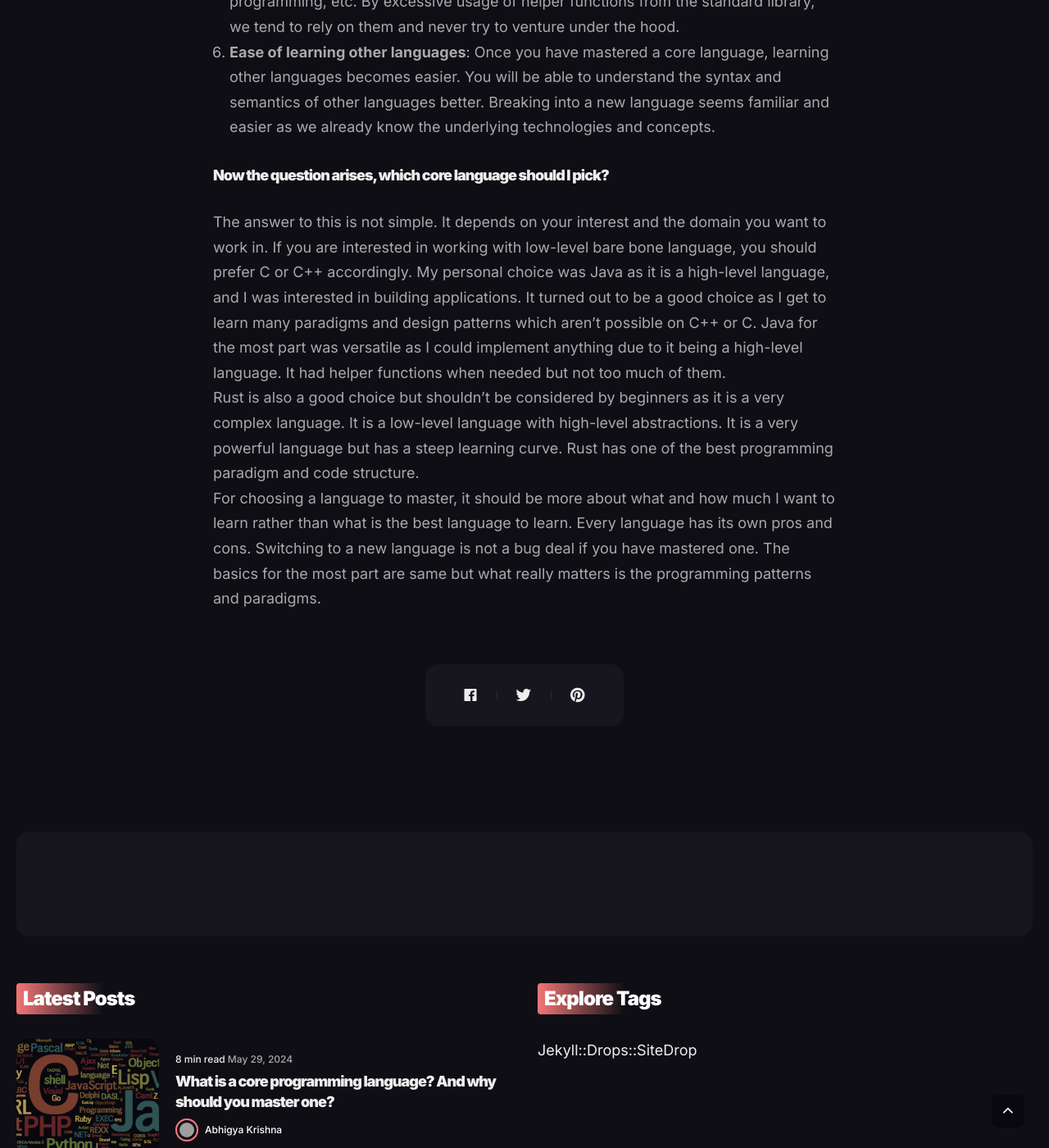
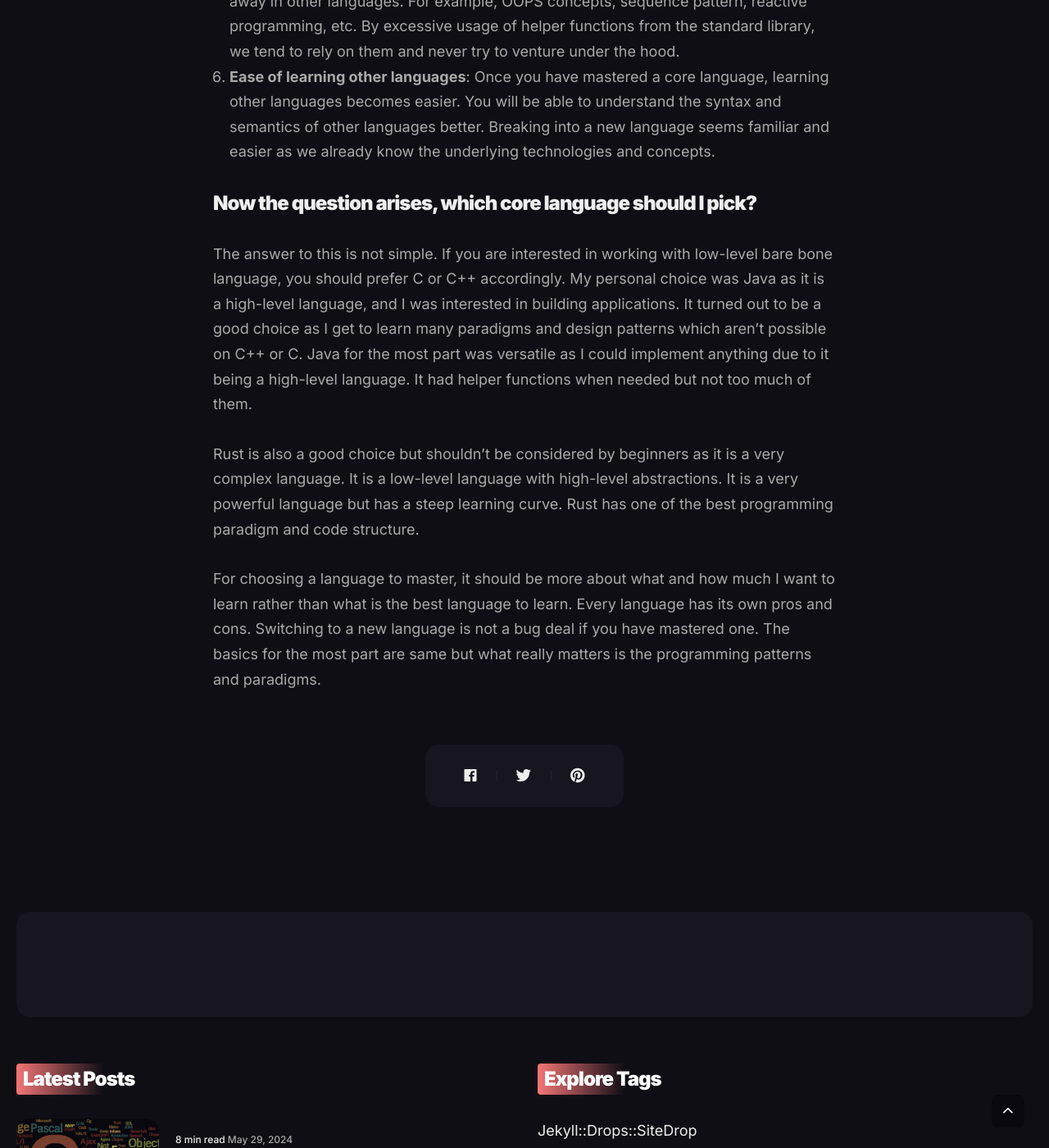
Before and after one commit to AbhigyaKrishna/AbhigyaKrishna.github.io, a Jekyll site: the page built from _posts/2024-05-30-What-is-a-core-language.md, in a window 1280 px wide and 1400 px high, scrolled down 4987 px. Shown: the whole window at 82% size. Built offline with Jekyll 4.4.1, drawn with Linux system fonts in a browser that asks for light colours; nearby versions of some CDN libraries; comment, search, counter and statistics services are not loaded; grey boxes are pictures that could not be loaded.

Commit message:
Tweaks to post and css

```diff
--- a/_posts/2024-05-30-What-is-a-core-language.md
+++ b/_posts/2024-05-30-What-is-a-core-language.md
@@ -52,7 +52,8 @@
 Interpreted languages are slower than compiled languages because they are compiled at runtime. But they are platform independent and easier to use. For example, a python code written on windows will run on Linux without any changes.
 
 # Statically Typed vs Dynamically Typed Languages
-Statically Typed languages are languages in which the type of variable is known at compile time. When we declare a variable, we have to specify the type of the variable. The variables of a specific type can only store values of that type. For example, C, C++, Java, Rust, etc.\
+Statically Typed languages are languages in which the type of variable is known at compile time. When we declare a variable, we have to specify the type of the variable. The variables of a specific type can only store values of that type. For example, C, C++, Java, Rust, etc.
+
 Dynamically Typed languages are languages in which the type of variable is inferred at runtime. The variables can store values of any type. The functions which gets called on these variables are also inferred at runtime. Some of the dynamically typed languages are Python, JavaScript and Ruby.
 Most of the interpreted languages are dynamically typed languages as we do not have to care about performance and memory management. The memory and performance overhead of these languages are significant at the cost of ease of use.
 
@@ -91,8 +92,10 @@
 5. **Refining concepts**: It will help you build up many concepts which gets abstracted away in other languages. For example, OOPS concepts, sequence pattern, reactive programming, etc. By excessive usage of helper functions from the standard library, we tend to rely on them and never try to venture under the hood.
 6. **Ease of learning other languages**: Once you have mastered a core language, learning other languages becomes easier. You will be able to understand the syntax and semantics of other languages better. Breaking into a new language seems familiar and easier as we already know the underlying technologies and concepts.
 
-##### Now the question arises, which core language should I pick?
-The answer to this is not simple. It depends on your interest and the domain you want to work in. If you are interested in working with low-level bare bone language, you should prefer C or C++ accordingly. My personal choice was Java as it is a high-level language, and I was interested in building applications.
-It turned out to be a good choice as I get to learn many paradigms and design patterns which aren't possible on C++ or C. Java for the most part was versatile as I could implement anything due to it being a high-level language. It had helper functions when needed but not too much of them.\
-Rust is also a good choice but shouldn't be considered by beginners as it is a very complex language. It is a low-level language with high-level abstractions. It is a very powerful language but has a steep learning curve. Rust has one of the best programming paradigm and code structure.\
+### Now the question arises, which core language should I pick?
+The answer to this is not simple. If you are interested in working with low-level bare bone language, you should prefer C or C++ accordingly. My personal choice was Java as it is a high-level language, and I was interested in building applications.
+It turned out to be a good choice as I get to learn many paradigms and design patterns which aren't possible on C++ or C. Java for the most part was versatile as I could implement anything due to it being a high-level language. It had helper functions when needed but not too much of them.
+
+Rust is also a good choice but shouldn't be considered by beginners as it is a very complex language. It is a low-level language with high-level abstractions. It is a very powerful language but has a steep learning curve. Rust has one of the best programming paradigm and code structure.
+
 For choosing a language to master, it should be more about what and how much I want to learn rather than what is the best language to learn. Every language has its own pros and cons. Switching to a new language is not a bug deal if you have mastered one. The basics for the most part are same but what really matters is the programming patterns and paradigms.
--- a/_sass/1-tools/_normalize.scss
+++ b/_sass/1-tools/_normalize.scss
@@ -99,6 +99,10 @@
 samp {
   font-family: monospace, monospace; /* 1 */
   font-size: 1em; /* 2 */
+  padding-left: 5px;
+  padding-right: 5px;
+  border-radius: 5px;
+  background: #17151E;
 }
 
 /**
--- a/_sass/1-tools/_syntax-highlighting.scss
+++ b/_sass/1-tools/_syntax-highlighting.scss
@@ -6,10 +6,6 @@
   border-radius: 4px;
   color: $white;
   background: $blue-dark;
-
-  .highlighter-rouge & {
-    background: #eef;
-  }
 
   .c     { color: #998; font-style: italic } // Comment
   .err   { color: #a61717; background-color: #e3d2d2 } // Error
```
